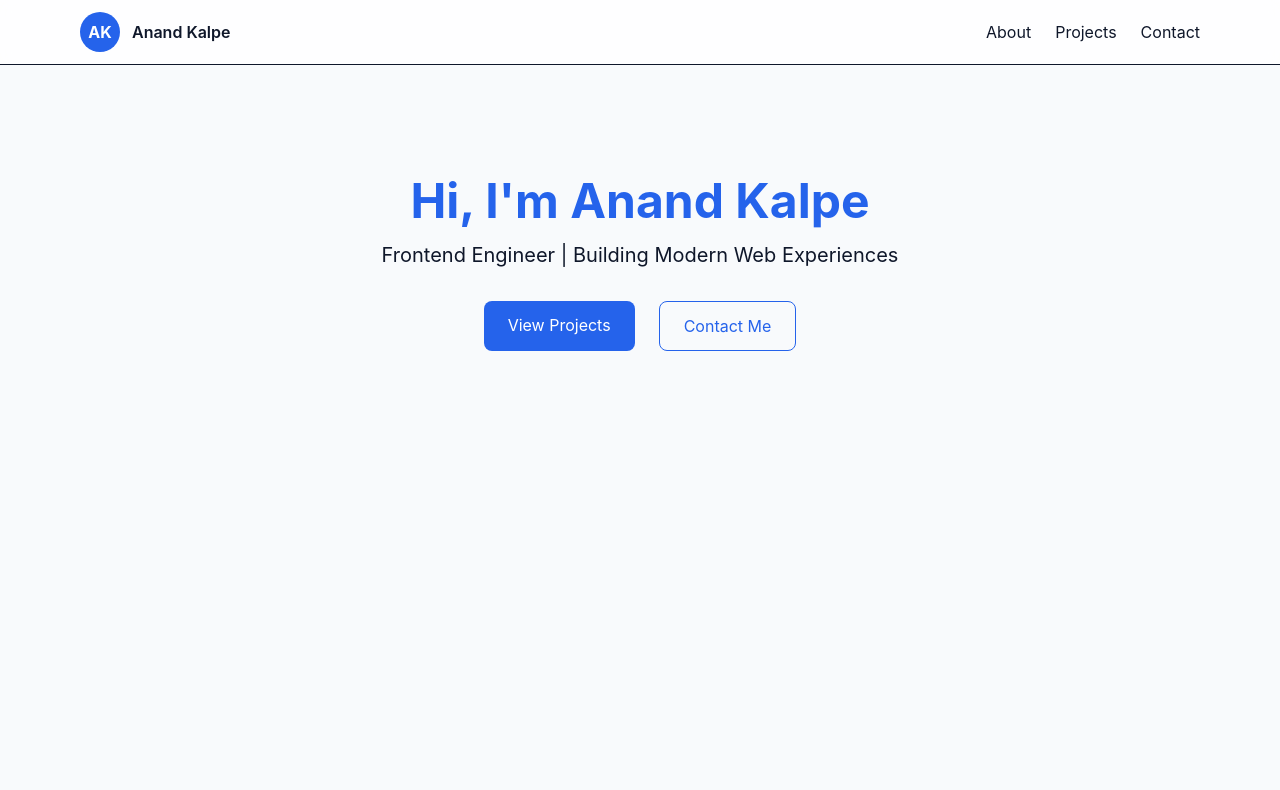
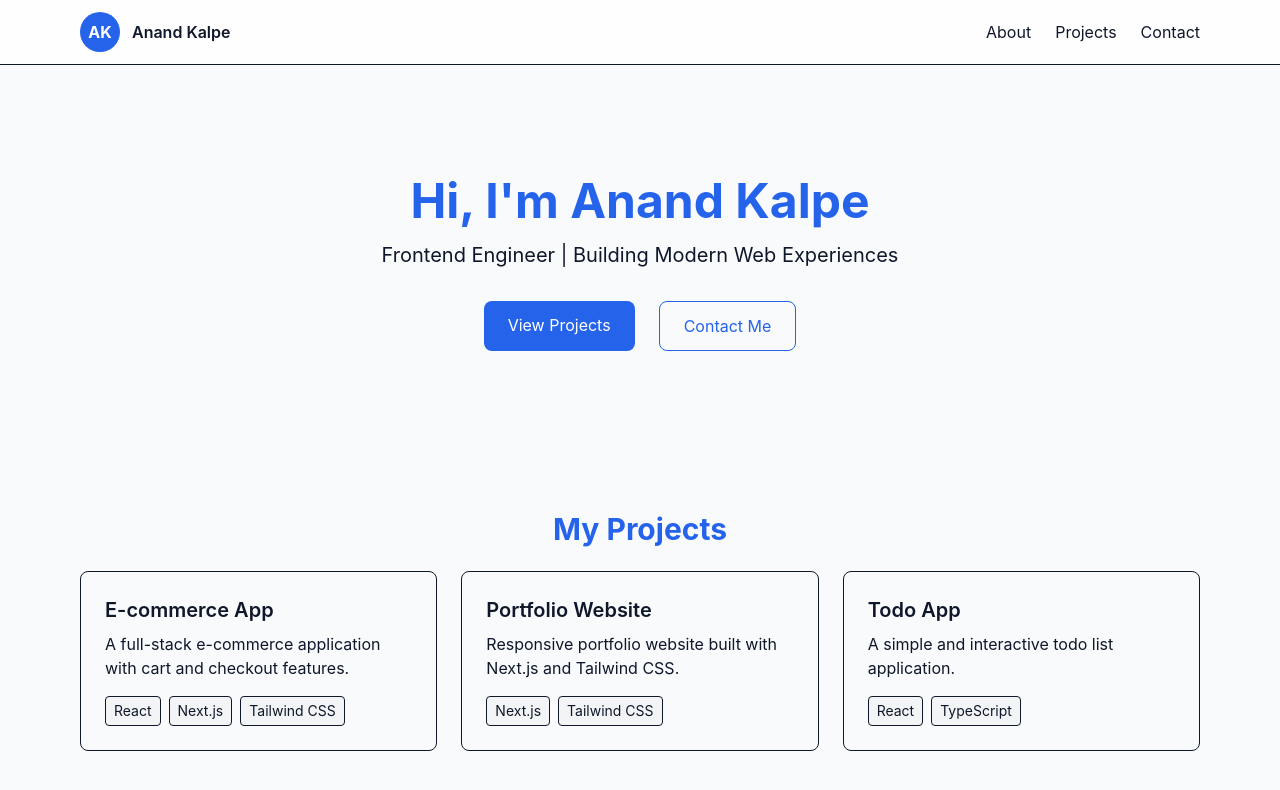
Before and after one commit to anandkalpe18/portfolio-nextjs, a Next.js app: page / in a window 1280 px wide. Shown: the top 790 px of the page. Built offline with nearby package versions, Linux system fonts and the light colour scheme.

Commit message:
feat(projects): showcase project cards with tech tags

```diff
--- a/src/app/components/Hero.tsx
+++ b/src/app/components/Hero.tsx
@@ -3,6 +3,7 @@
 
 import { motion } from "framer-motion";
 import Link from "next/link";
+import { JSX } from "react";
 
 export default function Hero(): JSX.Element {
   return (
--- a/src/app/components/Navbar.tsx
+++ b/src/app/components/Navbar.tsx
@@ -2,7 +2,7 @@
 "use client";
 
 import Link from "next/link";
-import { useState } from "react";
+import { JSX, useState } from "react";
 
 export default function Navbar(): JSX.Element {
   const [open, setOpen] = useState(false);
--- /dev/null
+++ b/src/app/components/Projects.tsx
@@ -0,0 +1,70 @@
+// app/components/Projects.tsx
+"use client";
+
+import { motion } from "framer-motion";
+import { JSX } from "react";
+
+const projects = [
+  {
+    title: "E-commerce App",
+    description: "A full-stack e-commerce application with cart and checkout features.",
+    tech: ["React", "Next.js", "Tailwind CSS"],
+    link: "#",
+  },
+  {
+    title: "Portfolio Website",
+    description: "Responsive portfolio website built with Next.js and Tailwind CSS.",
+    tech: ["Next.js", "Tailwind CSS"],
+    link: "#",
+  },
+  {
+    title: "Todo App",
+    description: "A simple and interactive todo list application.",
+    tech: ["React", "TypeScript"],
+    link: "#",
+  },
+];
+
+export default function Projects(): JSX.Element {
+  return (
+    <section id="projects" className="py-20 max-w-6xl mx-auto">
+      <motion.h2
+        initial={{ opacity: 0, y: 20 }}
+        whileInView={{ opacity: 1, y: 0 }}
+        transition={{ duration: 0.8 }}
+        className="text-3xl font-bold text-center text-[var(--primary)] mb-6"
+      >
+        My Projects
+      </motion.h2>
+
+      <motion.div
+        initial={{ opacity: 0 }}
+        whileInView={{ opacity: 1 }}
+        transition={{ delay: 0.3, duration: 0.8 }}
+        className="grid grid-cols-1 sm:grid-cols-2 md:grid-cols-3 gap-6"
+      >
+        {projects.map((project) => (
+          <motion.a
+            key={project.title}
+            href={project.link}
+            className="border rounded-lg p-6 hover:shadow-lg transition cursor-pointer"
+            whileHover={{ scale: 1.05 }}
+          >
+            <h3 className="text-xl font-semibold mb-2">{project.title}</h3>
+            <p className="text-[var(--text)] mb-4">{project.description}</p>
+            <div className="flex flex-wrap gap-2">
+              {project.tech.map((tech) => (
+                <span
+                  key={tech}
+                  className="text-sm px-2 py-1 border rounded bg-gray-100 dark:bg-gray-800"
+                >
+                  {tech}
+                </span>
+              ))}
+            </div>
+          </motion.a>
+        ))}
+      </motion.div>
+    </section>
+  );
+}
--- a/src/app/page.tsx
+++ b/src/app/page.tsx
@@ -1,10 +1,11 @@
 import Hero from "./components/Hero";
+import Projects from "./components/Projects";
 
 export default function Home() {
   return (
     <div>
       <Hero />
-      {/* Other sections like About, Projects, Contact will come here */}
+      <Projects />
     </div>
   );
 }
```
